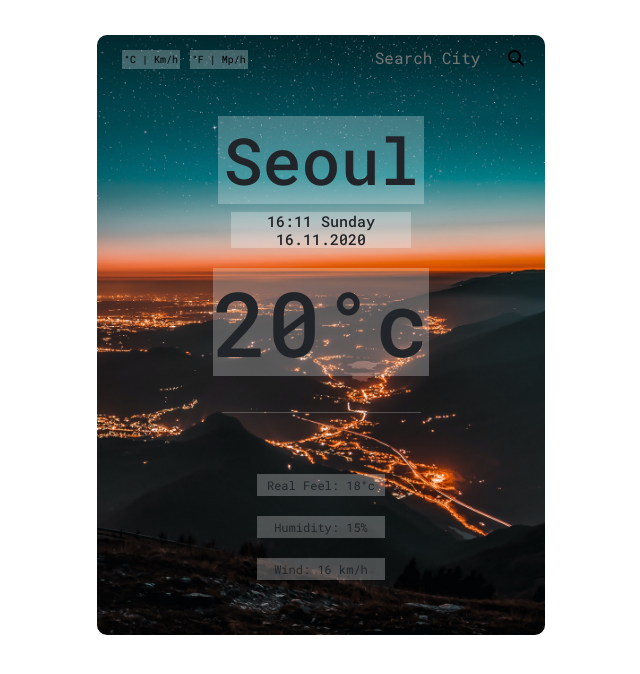
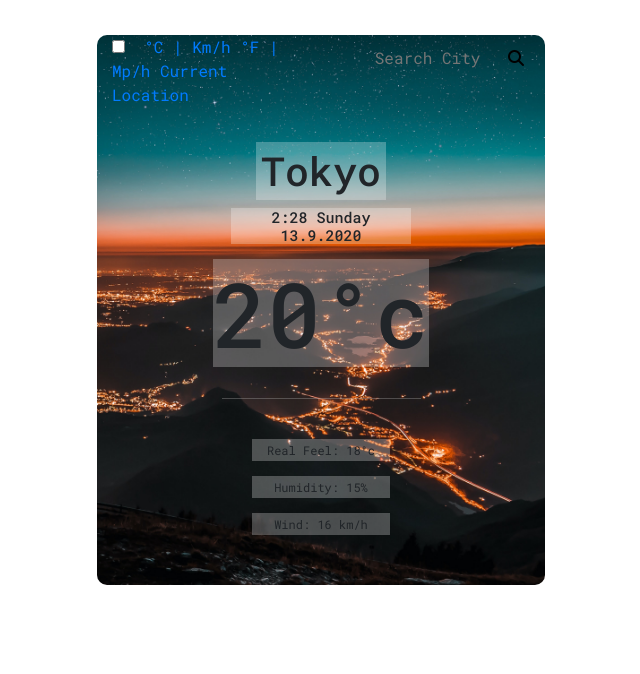
Before and after one commit to mmc116/Weather.app-final, a plain HTML site: page index.html in a window 1280 px wide. Shown: the whole page, without its empty margins (319-959 px from the left). Drawn offline with nearby package versions, Linux system fonts and the light colour scheme.

Commit message:
made search functional
created functions to:
- get current location and display weather info;
- display info of searched location;
- get date and time

```diff
--- a/index.html
+++ b/index.html
@@ -26,10 +26,25 @@
     <div class="container">
       <div class="row">
         <div class="col-sm">
-          <div class="unitChange">
-            <button id="metric">°C | Km/h</button>
-            <button id="imperial">°F | Mp/h</button>
-          </div>
+          <nav class="menu">
+            <input
+              type="checkbox"
+              href="#"
+              class="menu-open"
+              name="menu-open"
+              id="menu-open"
+            />
+            <label class="menu-open-button" for="menu-open">
+              <span class="hamburger hamburger-1"></span>
+              <span class="hamburger hamburger-2"></span>
+              <span class="hamburger hamburger-3"></span>
+            </label>
+            <a href="#" class="menu-item" id="metric">°C | Km/h</a>
+            <a href="#" class="menu-item" id="imperial">°F | Mp/h</a>
+            <a href="#" class="menu-item" id="current-location"
+              >Current Location</a
+            >
+          </nav>
         </div>
         <div class="col-sm">
           <div class="search">
@@ -38,6 +53,7 @@
                 type="search"
                 id="search-input"
                 placeholder="Search City"
+                autocomplete="off"
               />
               <button id="search-button"><i class="fas fa-search"></i></button>
             </form>
@@ -45,12 +61,8 @@
         </div>
       </div>
       <div class="main">
-        <h1 id="city">Seoul</h1>
-        <h3 id="hour-date">
-          16:11 Sunday
-          <br />
-          16.11.2020
-        </h3>
+        <h1 id="city">Tokyo</h1>
+        <h3 id="hour-date">16:11 Sunday 16.11.2020</h3>
         <h3 id="temperature">20°c</h3>
         <hr />
 
--- a/src/java.js
+++ b/src/java.js
@@ -1,4 +1,57 @@
-function showCityTemperature(response) {
+function showTime() {
+  let now = new Date();
+  let hourDate = document.querySelector("#hour-date");
+  let hour = now.getHours();
+  let minutes = now.getMinutes();
+  let weekDays = [
+    "Sunday",
+    "Monday",
+    "Tuesday",
+    "Wednesday",
+    "Thursday",
+    "Friday",
+    "Saturday",
+  ];
+  let months = ["1", "2", "3", "4", "5", "6", "7", "8", "9", "10", "11", "12"];
+  let weekDay = weekDays[now.getDay()];
+  let monthDay = now.getDate();
+  let month = months[now.getMonth()];
+  let year = now.getFullYear();
+  hourDate.innerHTML = `${hour}:${minutes} ${weekDay} <br />${monthDay}.${month}.${year}`;
+}
+
+showTime();
+
+function showLocationWeather(response) {
+  let cityName = response.data.name;
+  let temperature = Math.round(response.data.main.temp);
+  let h1 = document.querySelector("h1");
+  let temp = document.querySelector("#temperature");
+  let wind = document.querySelector("#wind-speed");
+  let humidity = document.querySelector("#humidity");
+  let real = document.querySelector("#real-feel");
+  h1.innerHTML = `${cityName}`;
+  temp.innerHTML = `${temperature}°`;
+  wind.innerHTML = `Wind: ${Math.round(response.data.wind.speed)}km/h`;
+  humidity.innerHTML = `Humidity: ${response.data.main.humidity}%`;
+  real.innerHTML = `Real Feel: ${Math.round(response.data.main.feels_like)}°c`;
+}
+function getLocationWeather(position) {
+  let lat = position.coords.latitude;
+  let long = position.coords.longitude;
+  let apiKey = "ff3fb90c5258ccf0229e6dfb9eb39e40";
+  let apiUrl = `https://api.openweathermap.org/data/2.5/weather?lat=${lat}&lon=${long}&appid=${apiKey}&units=metric`;
+
+  axios.get(apiUrl).then(showLocationWeather);
+}
+
+function getPosition() {
+  navigator.geolocation.getCurrentPosition(getLocationWeather);
+}
+
+getPosition();
+
+function searchedCityTemperature(response) {
   let city = document.querySelector("#city");
   let temp = document.querySelector("#temperature");
   let wind = document.querySelector("#wind-speed");
@@ -18,7 +71,7 @@ function getCityTemperature(event) {
   let apiKey = "ff3fb90c5258ccf0229e6dfb9eb39e40";
   let apiUrl = `https://api.openweathermap.org/data/2.5/weather?q=${cityInput.value}&appid=${apiKey}&units=${unit}`;
 
-  axios.get(apiUrl).then(showCityTemperature);
+  axios.get(apiUrl).then(searchedCityTemperature);
 }
 
 let searchCity = document.querySelector("#search-button");
--- a/src/style.css
+++ b/src/style.css
@@ -13,16 +13,18 @@ button {
 
 h1 {
   padding: 5px;
-  font-size: 65px;
+  font-display: auto;
   margin-top: 25px;
   background-color: rgba(255, 255, 255, 0.26);
   text-align: center;
   display: inline-table;
+  text-transform: capitalize;
 }
 
 hr {
   max-width: 50%;
   background-color: rgba(255, 255, 255, 0.26);
+  margin-bottom: 0px;
 }
 
 li {
@@ -33,7 +35,8 @@ li {
 .container {
   background-image: url(background.jpg);
   background-position: center;
-  background-size: 100%;
+  background-size: cover;
+  background-repeat: no-repeat;
   border-radius: 10px;
 }
 
@@ -63,14 +66,6 @@ li {
   line-height: 5px;
 }
 
-#metric,
-#imperial {
-  padding: 2px;
-  font-size: 10px;
-  background-color: transparent;
-  background-color: rgba(255, 255, 255, 0.26);
-}
-
 #search-button {
   display: inline;
   background-color: transparent;
@@ -95,7 +90,7 @@ li {
 }
 
 #temperature {
-  margin: 20px;
+  margin: 15px;
   font-size: 90px;
   background-color: rgba(255, 255, 255, 0.26);
   display: inline-table;
@@ -103,18 +98,18 @@ li {
 
 #real-feel {
   padding: 10px;
-  margin: 20px;
+  margin: 15px;
   background-color: rgba(255, 255, 255, 0.26);
 }
 
 #humidity {
   padding: 10px;
-  margin: 20px;
+  margin: 15px;
   background-color: rgba(255, 255, 255, 0.26);
 }
 
 #wind-speed {
   padding: 10px;
-  margin: 20px;
+  margin: 15px;
   background-color: rgba(255, 255, 255, 0.26);
 }
```
